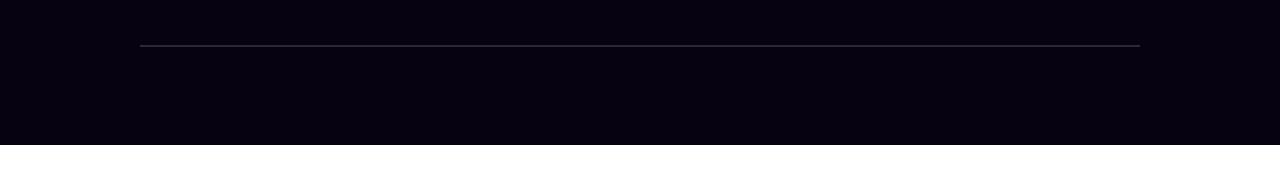
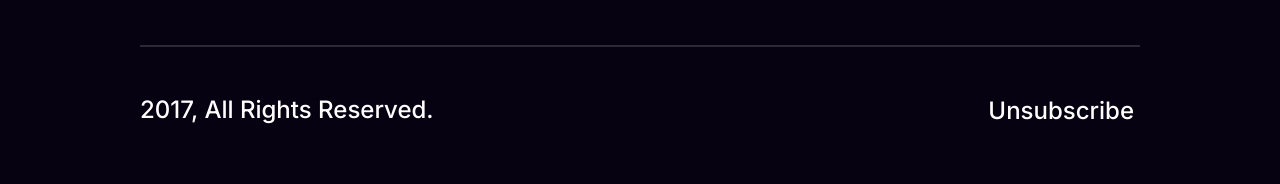
Before and after one commit to ashiouzzaman/b9a1-new-year-new-mission, a plain HTML site: page index.html in a window 1280 px wide. Shown: the part 4793-4977 px from the top of the page. Before the commit the page ends 4938 px from the top, so only its background shows below. Drawn offline with Linux system fonts and the light colour scheme.

Commit message:
Footer done

```diff
--- a/index.html
+++ b/index.html
@@ -128,6 +128,13 @@
             </div>
             <hr class="hr-lines">
         </section>
+
+        <section class="unsubscribe-container">
+            <div class="unsubscribe">
+                <p>2017, All Rights Reserved.</p>
+                <button>Unsubscribe</button>
+            </div>
+        </section>
     </footer>
 </body>
 
--- a/style.css
+++ b/style.css
@@ -248,7 +248,7 @@ footer {
 
 }
 
-.contact ul li p{
+.contact ul li p {
     font-family: Inter;
     font-size: 24px;
     font-weight: 500;
@@ -262,23 +262,48 @@ footer {
     color: #FFF;
 }
 
-.contact ul li img{
+.contact ul li img {
     height: 24px;
     width: 24px;
     margin: auto 0;
 }
-.hr-lines{
+
+.hr-lines {
     border: 1px solid rgba(255, 255, 255, 0.15);
-    margin: 48px 0 ;
+    margin: 48px 0;
 }
 
 
 /* Social link section */
-.social-link-container{
+.social-link-container {
     text-align: center;
-    padding: 0 140px 50px 140px;
+    padding: 0 140px;
 }
-.social-link img{
+
+.social-link img {
     gap: 24px;
     padding-right: 24px;
 }
+
+/* Unsubscribe section */
+.unsubscribe-container {
+    padding: 0 140px 120px 140px;
+    color: #FFF;
+}
+
+.unsubscribe{
+    display: flex;
+    justify-content: space-between;
+}
+
+.unsubscribe p, button {
+    font-family: Inter;
+    font-size: 24px;
+    font-weight: 500;
+}
+
+.unsubscribe button{
+    border: none;
+    background: none;
+    color: #FFF;
+}
```
